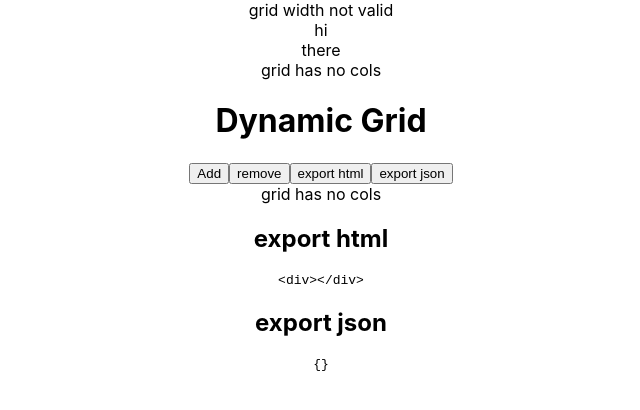
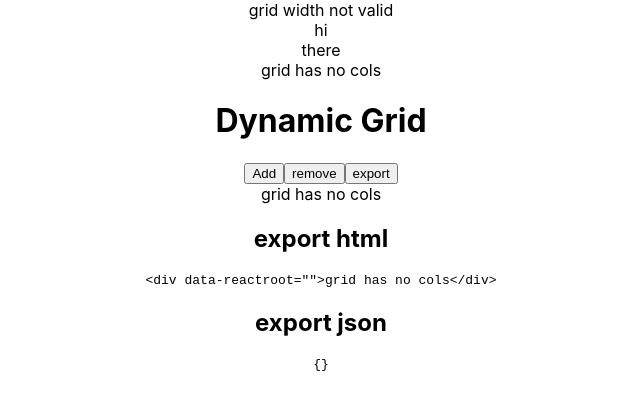
Before and after one commit to chrisclarke1977/react-simple-grid-task, a React (Create React App) app: page / in a window 1280 px wide. Shown: the top 410 px of the page, without its empty margins (319-959 px from the left). Built offline with nearby package versions, Linux system fonts and the light colour scheme.

Commit message:
change export handling

```diff
--- a/src/dynamic-grid/index.tsx
+++ b/src/dynamic-grid/index.tsx
@@ -1,4 +1,5 @@
 import * as React from 'react';
+import { renderToString } from 'react-dom/server';
 import Grid from '../grid';
 import { ColProps } from '../grid/Col';
 
@@ -10,7 +11,7 @@ const DynamicGrid: React.FunctionComponent<DynamicGridProps> = (props: DynamicGr
     const { useState, useEffect } = React;
     const [cols, setCols] = useState<ColProps[]>([]);
     const [exJson, setExJson] = useState({});
-    const [exHTML, setExHTML] = useState('<div></div>');
+    // const [exHTML, setExHTML] = useState('<div></div>');
 
     const onAdd = () => {
         const newCols: ColProps[] = [...cols, { width: 4, text: "hi" }];
@@ -23,28 +24,28 @@ const DynamicGrid: React.FunctionComponent<DynamicGridProps> = (props: DynamicGr
         newCols.map(i => i.width = Math.round(12 / (newCols.length))); // Adjust widths of cols
         setCols(newCols);
     }
-    const exportHTML = () => {
-        setExHTML('<div></div>');
-    }
+    // const exportHTML = () => {
+    //     setExHTML('<div></div>');
+    // }
     const exportJSON = () => {
         const jsonCols = () => JSON.stringify(cols);
         setExJson({ grid: jsonCols() });
     }
 
     useEffect(() => {
-        // Watch for changes in cols array
+        // Watch for changes in cols array length
     }, [cols.length]);
 
     return <div className="dynamic-grid">
         <h1>Dynamic Grid</h1>
         <button onClick={onAdd}>Add</button>
         <button onClick={onRemove}>remove</button>
-        <button onClick={exportHTML}>export html</button>
-        <button onClick={exportJSON}>export json</button>
+        {/* <button onClick={exportHTML}>export html</button> */}
+        <button onClick={exportJSON}>export</button>
         <Grid cols={cols} />
         <div>
             <h2>export html</h2>
-            <pre>{exHTML}</pre>
+            <pre>{renderToString(<Grid cols={cols} />)}</pre>
             <h2>export json</h2>
             <pre>{JSON.stringify(exJson)}</pre>
         </div>
```
